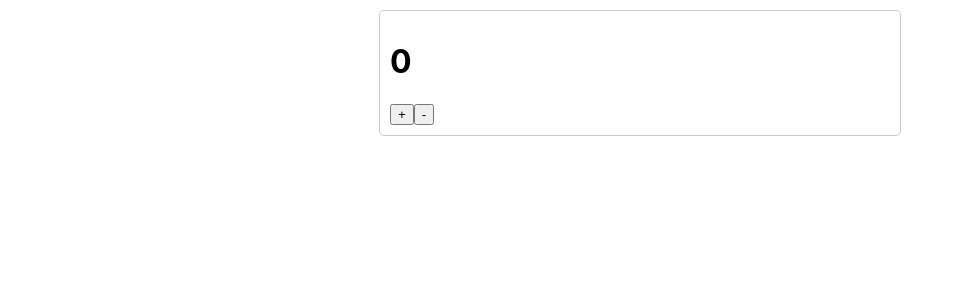
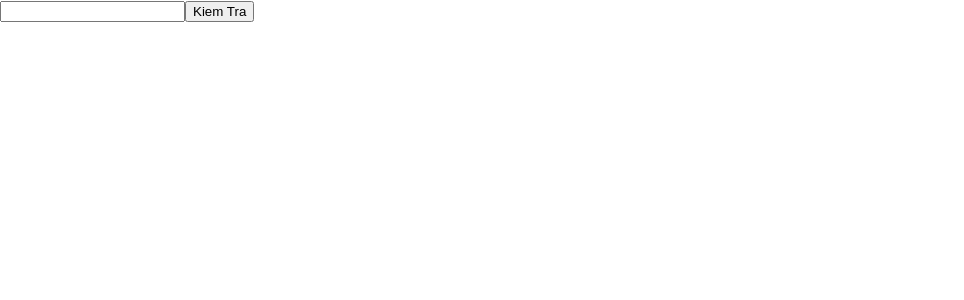
Before and after one commit to ThanhTrieu/Reactjs-2007A, a React (Create React App) app: page / in a window 1280 px wide. Shown: the top 300 px of the page, without its empty margins (0-964 px from the left). Built offline with nearby package versions, Linux system fonts and the light colour scheme.

Commit message:
update code

```diff
--- /dev/null
+++ b/src/checkyear/components/ButtonYear.js
@@ -0,0 +1,13 @@
+import React from 'react';
+
+class ButtonYear extends React.Component {
+
+  render() {
+    return (
+      <>
+        <button onClick={this.props.click}>{this.props.children}</button>
+      </>
+    )
+  }
+}
+export default ButtonYear;
--- /dev/null
+++ b/src/checkyear/components/InputYear.js
@@ -0,0 +1,16 @@
+import React from 'react';
+
+class InputYear extends React.Component {
+  render(){
+    return(
+      <>
+        <input
+          className="input"
+          defaultValue={this.props.year}
+          onChange={this.props.change}
+        />
+      </>
+    );
+  }
+}
+export default InputYear;
--- /dev/null
+++ b/src/checkyear/components/Result.js
@@ -0,0 +1,13 @@
+import React from 'react';
+
+class Result extends React.Component {
+
+  render() {
+    return (
+      <>
+        <h3>{this.props.result}</h3>
+      </>
+    )
+  }
+}
+export default Result;
--- /dev/null
+++ b/src/checkyear/index.js
@@ -0,0 +1,49 @@
+import React from 'react';
+import InputYear from './components/InputYear';
+import ButtonYear from './components/ButtonYear';
+import Result from './components/Result';
+
+class CheckYear extends React.Component {
+  constructor(){
+    super();
+    this.state = {
+      year: null,
+      message: null
+    }
+  }
+  changeInput = (e) => {
+    let valYear = e.target.value; // lay ra gia tri nguoi dung nhap vao o input
+    // cap nhat no vao state
+    this.setState({year: valYear});
+  }
+
+  kiemTraNamNhuan = () => {
+    let year = this.state.year;
+    if(!isNaN(year) && year.length > 0){
+      // thuc su la so
+      year = parseInt(year);
+      // kiem tra nam nhuan
+      if(year % 400 === 0){
+        this.setState({message: `${year} la nam nhuan DL`});
+      } else if(year % 4 === 0 && year % 100 !== 0){
+        this.setState({message: `${year} la nam nhuan DL`});
+      } else {
+        this.setState({message: `${year} khong phai nam nhuan DL`});
+      }
+    } else {
+      this.setState({message: `${year} khong phai la so - vui long nhap so`});
+    }
+  }
+
+  render() {
+    //console.log(this.state.year);
+    return(
+      <>
+        <InputYear change={this.changeInput} year={this.state.year} />
+        <ButtonYear click={this.kiemTraNamNhuan}> Kiem Tra</ButtonYear>
+        <Result result={this.state.message}></Result>
+      </>
+    )
+  }
+}
+export default CheckYear;
--- a/src/counter/Counter.js
+++ b/src/counter/Counter.js
@@ -5,21 +5,47 @@ import './counter.css';
 
 class Counter extends Component {
 
+  constructor(props){
+    super(props);// de co the su dung dc tat ca cac props cua class cha truyen xuong
+    // tao ra 1 state cho component nao do
+    this.state = {
+      count: 0
+    }
+    this.viewIncrement = this.viewIncrement.bind(this);
+  }
+
   // xu ly su kien trong reactjs
   // dinh nghia 1 ham xu ly event (su kien)
-  changeCounter = () => {
-    alert('ban vua click vao toi');
+  changeIncrementCounter = () => {
+    // cap nhat lai state o day
+    //this.setState({count: this.state.count + 1});
+    this.setState((state) => {
+      return {...state, count: state.count + 1}
+    });
+  }
+  changeDecrementCounter = () => {
+    this.setState((state) => {
+      return {count: state.count - 1}
+    });
+  }
+
+  viewIncrement() {
+    this.changeIncrementCounter();
+    this.changeIncrementCounter();
+    this.changeIncrementCounter();
   }
 
   render() {
     return(
       <>
         <div className="container">
-          <Result result={0} />
+          <Result result={this.state.count} />
           <ButtonCounter
-            click={this.changeCounter}
+            click={this.viewIncrement}
           >+</ButtonCounter>
-          <ButtonCounter>-</ButtonCounter>
+          <ButtonCounter
+            click={this.changeDecrementCounter}
+          >-</ButtonCounter>
         </div>
       </>
     )
--- a/src/index.js
+++ b/src/index.js
@@ -1,7 +1,7 @@
 import React from 'react';
 import ReactDOM from 'react-dom';
 import './index.css';
-import App from './counter/Counter';
+import App from './checkyear/index';
 import * as serviceWorker from './serviceWorker';
 
 ReactDOM.render(
```
Also changed, not shown: src/color/components/ButtonColor.js (added, +16 -0 lines), src/color/components/viewData.js (added, +12 -0 lines), src/color/index.js (added, +40 -0 lines).
